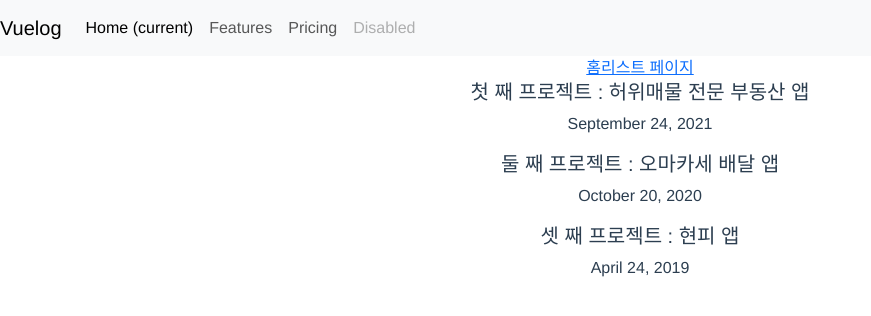
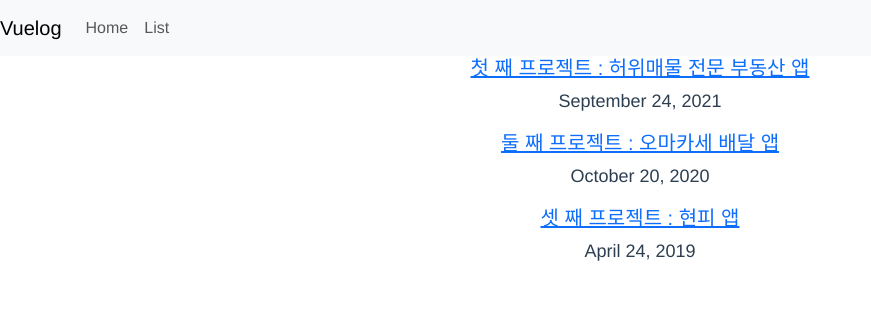
Before and after one commit to JinKiHwan/vuelog, a Vue app: page /list in a window 1280 px wide. Shown: the top 316 px of the page, without its empty margins (0-871 px from the left). Built offline with nearby package versions, Linux system fonts and the light colour scheme.

Commit message:
[숙제] 글 자세히 보기 /detail 만들기

```diff
--- a/src/App.vue
+++ b/src/App.vue
@@ -6,15 +6,12 @@
     </button>
     <div class="collapse navbar-collapse" id="navbarNavAltMarkup">
       <div class="navbar-nav">
-        <a class="nav-link active" href="#">Home <span class="sr-only">(current)</span></a>
-        <a class="nav-link" href="#">Features</a>
-        <a class="nav-link" href="#">Pricing</a>
-        <a class="nav-link disabled">Disabled</a>
+        <router-link class="nav-link" to="/">Home</router-link>
+        <router-link class="nav-link" href="#" to="/list">List</router-link>
       </div>
     </div>
   </nav>
-  <router-link to="/">홈</router-link>
-  <router-link to="/list">리스트 페이지</router-link>
+
   <router-view :blogData="blogData"></router-view>
 </template>
 
--- /dev/null
+++ b/src/components/DetailList.vue
@@ -0,0 +1,20 @@
+<template>
+  <h6>제목</h6>
+  <p>글내용</p>
+</template>
+
+<script>
+export default {
+  name: 'detailList',
+};
+</script>
+
+<style>
+h6 {
+  font-size: 20px;
+  font-weight: 600;
+}
+p {
+  font-size: 18px;
+}
+</style>
--- a/src/components/PostList.vue
+++ b/src/components/PostList.vue
@@ -1,14 +1,20 @@
 <template>
   <div>
-    <h5>{{ blogData[0].title }}</h5>
+    <router-link to="/detail">
+      <h5>{{ blogData[0].title }}</h5>
+    </router-link>
     <p>{{ blogData[0].date }}</p>
   </div>
   <div>
-    <h5>{{ blogData[1].title }}</h5>
+    <router-link to="/detail">
+      <h5>{{ blogData[1].title }}</h5>
+    </router-link>
     <p>{{ blogData[1].date }}</p>
   </div>
   <div>
-    <h5>{{ blogData[2].title }}</h5>
+    <router-link to="/detail">
+      <h5>{{ blogData[2].title }}</h5>
+    </router-link>
     <p>{{ blogData[2].date }}</p>
   </div>
 </template>
--- a/src/router.js
+++ b/src/router.js
@@ -1,6 +1,7 @@
 import { createWebHistory, createRouter } from 'vue-router';
 import PostList from './components/PostList';
 import HomeList from './components/HomeList';
+import DetailList from './components/DetailList';
 
 const routes = [
   {
@@ -11,6 +12,10 @@ const routes = [
     path: '/',
     component: HomeList,
   },
+  {
+    path: '/detail',
+    component: DetailList,
+  },
 ];
 
 const router = createRouter({
```
